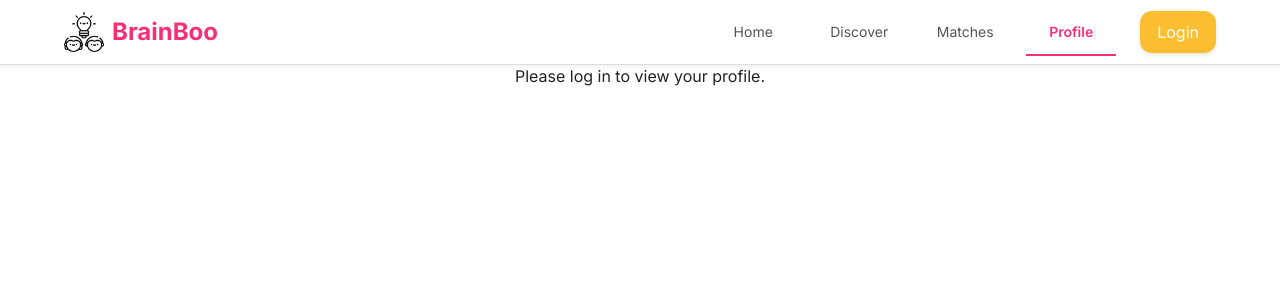
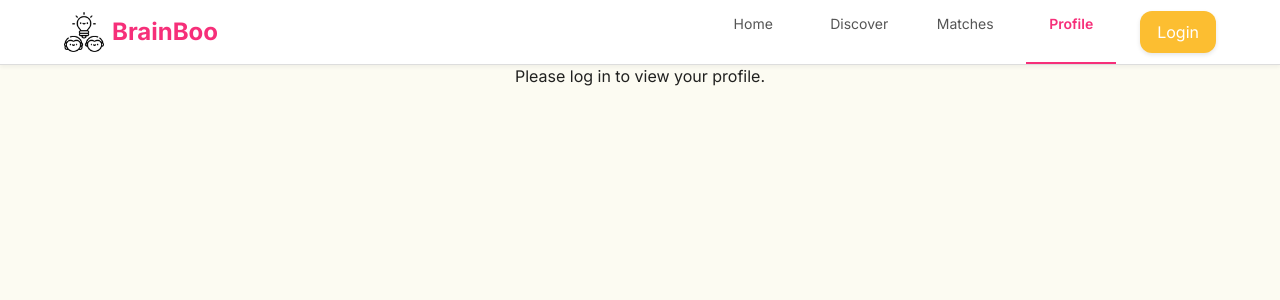
Before and after one commit to benbenbuhben/brainboo, a React (Vite) app in the folder frontend/: page /profile in a window 1280 px wide. Shown: the top 300 px of the page. Built offline with nearby package versions, Linux system fonts and the light colour scheme; no server answers.

Commit message:
minor styling

```diff
--- a/frontend/src/components/TabNav.jsx
+++ b/frontend/src/components/TabNav.jsx
@@ -20,7 +20,7 @@ export default function TabsNav() {
         variant="standard" // or "scrollable"
         TabIndicatorProps={{ style: { backgroundColor: '#f62f79', height: '2px' } }}
         sx={{
-          minHeight: '48px',
+          minHeight: '64px',
           '& .MuiTabs-flexContainer': {
             gap: 2, // spacing between tabs
           },
--- a/frontend/src/routes.jsx
+++ b/frontend/src/routes.jsx
@@ -17,7 +17,7 @@ function Layout() {
       }}
     >
       <NavBar />
-      <Box sx={{ flexGrow: 1, width: '100%' }}>
+      <Box sx={{ flexGrow: 1, width: '100%', backgroundColor: 'rgb(252, 251, 242)' }}>
         <Outlet />
       </Box>
     </Box>
```
